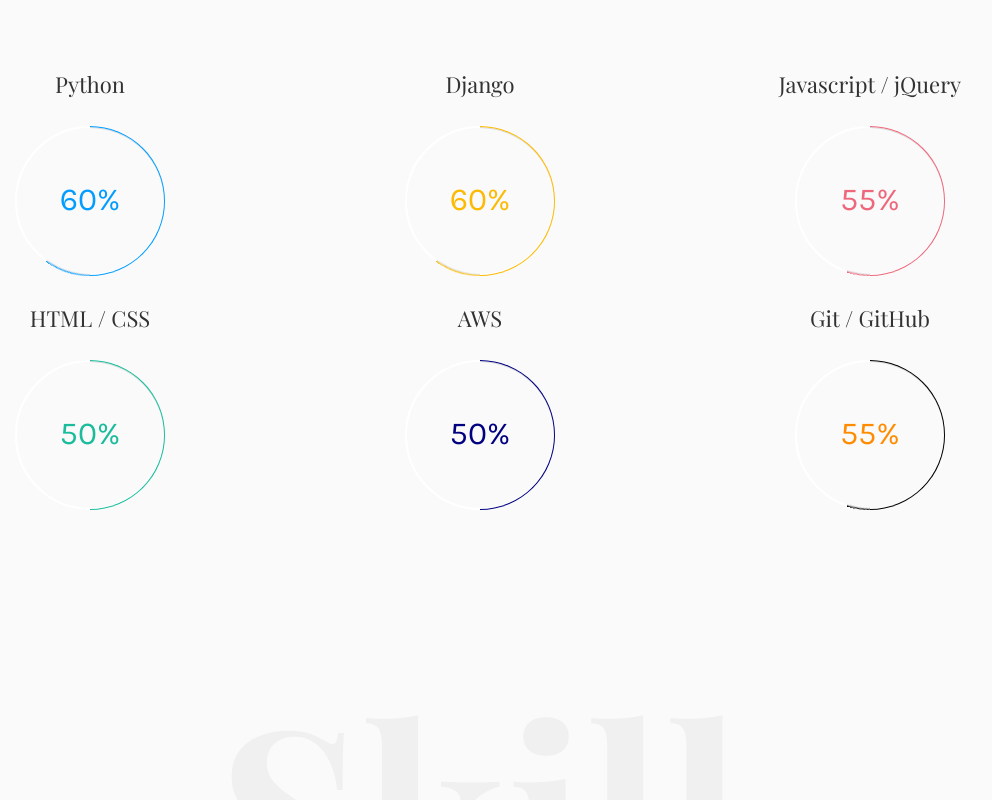
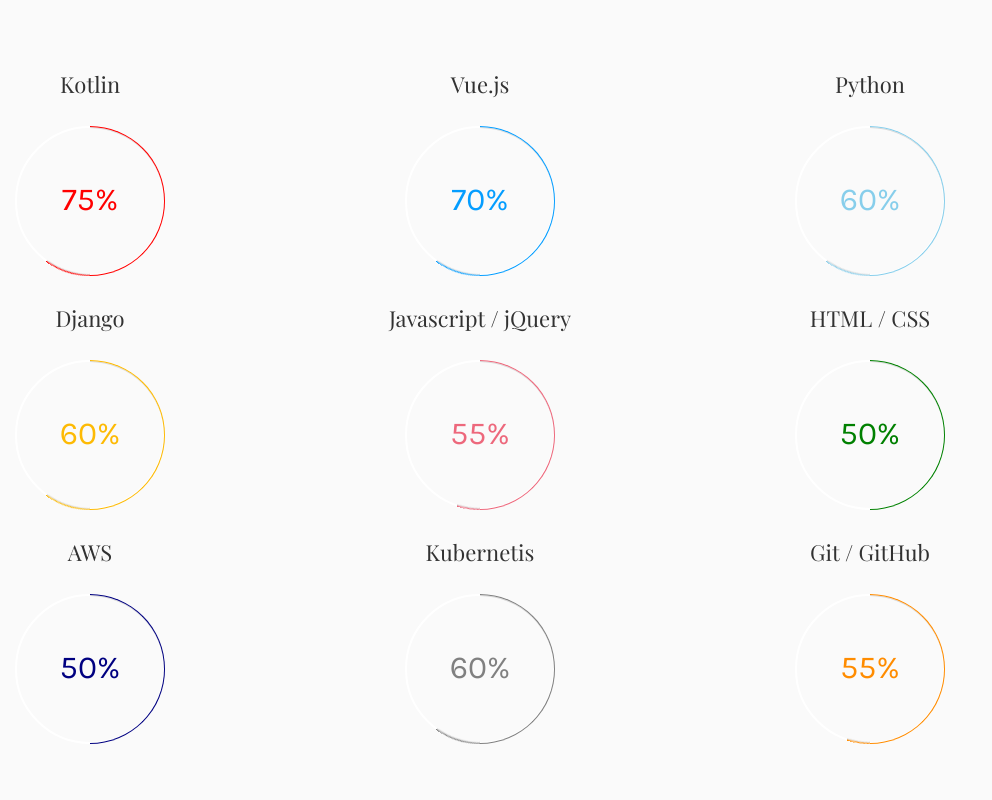
Before and after one commit to jonusHK/portfolio, a plain HTML site: page services.html in a window 1280 px wide. Shown: the part 300-1100 px from the top of the page, without its empty margins (160-1152 px from the left). Drawn offline with nearby package versions, Linux system fonts and the light colour scheme; files whose address does not match are found by name; a web font is replaced by a local one.

Commit message:
포폴 수정

```diff
--- a/css/style.css
+++ b/css/style.css
@@ -534,6 +534,45 @@
   top: 7.5%;
   left: 7.5%; }
 
+.progress.red .progress-bar {
+  border-color: red;
+}
+
+.progress.red .progress-value {
+  color: red;
+}
+
+.progress.red .progress-left .progress-bar {
+  -webkit-animation: loading-4 1.2s linear forwards 1.8s;
+  animation: loading-4 1.2s linear forwards 1.8s;
+}
+
+.progress.skyblue .progress-bar {
+  border-color: skyblue;
+}
+
+.progress.skyblue .progress-value {
+  color: skyblue;
+}
+
+.progress.skyblue .progress-left .progress-bar {
+  -webkit-animation: loading-4 1.2s linear forwards 1.8s;
+  animation: loading-4 1.2s linear forwards 1.8s;
+}
+
+.progress.grey .progress-bar {
+  border-color: grey;
+}
+
+.progress.grey .progress-value {
+  color: grey;
+}
+
+.progress.grey .progress-left .progress-bar {
+  -webkit-animation: loading-4 1.2s linear forwards 1.8s;
+  animation: loading-4 1.2s linear forwards 1.8s;
+}
+
 .progress.blue .progress-bar {
   border-color: #049dff; }
 
@@ -565,10 +604,10 @@
   animation: loading-3 1s linear forwards 1.8s; }
 
 .progress.green .progress-bar {
-  border-color: #1abc9c; }
+  border-color: green; }
 
 .progress.green .progress-value {
-  color: #1abc9c; }
+  color: green; }
 
 .progress.green .progress-left .progress-bar {
   -webkit-animation: loading-2 1s linear forwards 1.8s;
@@ -584,7 +623,7 @@
   -webkit-animation: loading-2 1s linear forwards 1.8s;
   animation: loading-2 1s linea4r forwards 1.8s; }
 
-.progress.darkorange .progress-4bar {
+.progress.darkorange .progress-bar {
   border-color: #FF8C00; }
 
 .progress.darkorange .progress-value {
--- a/services.html
+++ b/services.html
@@ -122,8 +122,32 @@
 				</div>
 				<div class="row">
 					<div class="col-md-4 col-sm-6 text-center"style="margin-top:30px;">
+						<h2 class="progress-head">Kotlin</h2>
+						<div class="progress red">
+								<span class="progress-left">
+										<span class="progress-bar"></span>
+								</span>
+								<span class="progress-right">
+										<span class="progress-bar"></span>
+								</span>
+								<div class="progress-value">75%</div>
+						</div>
+					</div>
+					<div class="col-md-4 col-sm-6 text-center"style="margin-top:30px;">
+						<h2 class="progress-head">Vue.js</h2>
+						<div class="progress blue">
+								<span class="progress-left">
+										<span class="progress-bar"></span>
+								</span>
+								<span class="progress-right">
+										<span class="progress-bar"></span>
+								</span>
+								<div class="progress-value">70%</div>
+						</div>
+					</div>
+			    <div class="col-md-4 col-sm-6 text-center"style="margin-top:30px;">
 			      	<h2 class="progress-head">Python</h2>
-		            <div class="progress blue">
+							<div class="progress skyblue">
 									<span class="progress-left">
 											<span class="progress-bar"></span>
 									</span>
@@ -133,7 +157,6 @@
 									<div class="progress-value">60%</div>
 							</div>
 		        </div>
-
 		        <div class="col-md-4 col-sm-6 text-center" style="margin-top:30px;">
 		         	<h2 class="progress-head">Django</h2>
 							<div class="progress yellow">
@@ -146,7 +169,6 @@
 									<div class="progress-value">60%</div>
 							</div>
 		        </div>
-
 		        <div class="col-md-4 col-sm-6 text-center" style="margin-top:30px;">
 		         	<h2 class="progress-head">Javascript / jQuery</h2>
 							<div class="progress pink">
@@ -159,7 +181,6 @@
 									<div class="progress-value">55%</div>
 							</div>
 		        </div>
-
 		        <div class="col-md-4 col-sm-6 text-center" style="margin-top:30px;">
 		         	<h2 class="progress-head">HTML / CSS</h2>
 							<div class="progress green">
@@ -172,7 +193,6 @@
 									<div class="progress-value">50%</div>
 							</div>
 						</div>
-
 		        <div class="col-md-4 col-sm-6 text-center" style="margin-top:30px;">
 							<h2 class="progress-head">AWS</h2>
 							<div class="progress navy">
@@ -185,7 +205,18 @@
 								<div class="progress-value">50%</div>
 							</div>
 						</div>
-
+			      <div class="col-md-4 col-sm-6 text-center"style="margin-top:30px;">
+			      	<h2 class="progress-head">Kubernetis</h2>
+		            <div class="progress grey">
+		                <span class="progress-left">
+		                    <span class="progress-bar"></span>
+		                </span>
+		                <span class="progress-right">
+		                    <span class="progress-bar"></span>
+		                </span>
+		                <div class="progress-value">60%</div>
+		            </div>
+		         </div>
 						<div class="col-md-4 col-sm-6 text-center" style="margin-top:30px;">
 							<h2 class="progress-head">Git / GitHub</h2>
 							<div class="progress darkorange">
@@ -227,6 +258,17 @@
 											<h3>Programming Language</h3>
 											<ul style="list-style-type: none;">
 												<li>
+													<U><b>Kotlin</b></U>
+													<p>- 대형 프로젝트 개발 경험을 통한 코틀린 기본 구조 및 자료변환 숙지<br>
+													- Kotlin를 이용하여 사내 존 관리 시스템, 플랜 시스템 개발, 토이 프로젝트로는 유기견 조회 플랫폼 개발 진행중<br>
+													- controller, api service, grpc service, dao, grpc protobuf 설계를 이용한 서비스 제작</p>
+												</li>
+												<li>
+													<U><b>Vue.js</b></U>
+													<p>- axios 통신 라이브러리를 통한 라우터 설정과 wrapper 함수 생성, Vuex 상태 관리 라이브러리 적용, 모바일 반응형 UI 작업 외 전반적인 vue 라이프 사이클 학습<br>
+													- Vue.js를 이용하여 사내 존 관리 시스템, 플랜 시스템 UI 작업 진행<br>
+												</li>
+												<li>
 													<U><b>Javascript &amp; jQuery</b></U>
 													<p>- codeit 온라인 강의를 통해 변수와 상수, 문자열과 배열, 객체, 반복문 등 javascript의 기본 문법 학습<br>
 													- javascript, jQuery를 이용하여 간단한 프로젝트로 카카오톡 채팅창, 음악 스트리밍, 화면 스크롤 시 페이지 효과 페이지 등 제작<br>
@@ -249,8 +291,8 @@
 											<h3>Database</h3>
 											<ul>
 												<li>
-													<U><b>mariaDB</b></U>
-													<p>- CREATE, SELECT, INSERT, SHOW 등 기본 명령어를 통해 DB 생성 및 수정, 삭제 가능<br>
+													<U><b>mySQL &amp; mariaDB</b></U>
+													<p>- CREATE, SELECT, INSERT, SHOW 등 명령어를 통한 DB 생성 및 수정, 삭제<br>
 														- DDL, DML으로 서로 다른 테이블에서 필요한 데이터 검색 및 변형 가능</p>
 												</li>
 											</ul>
@@ -260,6 +302,10 @@
 										<div class="services animate-box">
 											<h3>Framework</h3>
 											<ul>
+												<li>
+													<U><b>Spring boot</b></U>
+													<p>- Spring boot 사용하여 사내 존관리시스템, 차량 월단위 대여시스템 제작 및 배포<br>
+												</li>
 												<li>
 													<U><b>Django</b></U>
 													<p>- Django에서 ajax, python, javascript를 이용하여 수강 신청 서비스, 일상 추억 공유 서비스 제작 및 배포<br>
@@ -285,6 +331,11 @@
 										<div class="services animate-box">
 												<h3>Deploy</h3>
 												<ul>
+													<li>
+														<U><b>Kubernetis &amp; helm chart</b></U>
+														<p>- 쿠버네티스와 헬름차트 파이프라인을 이용한 프로젝트 배포 경험<br>
+															- chart 관련 yml 작성하여 ingress, service, pod, container 등 설정 및 배포 진행</p>
+													</li>
 													<li>
 														<U><b>AWS EC2</b></U>
 														<p>- AWS EC2를 활용하여 프로젝트 배포 경험<br>
```
Also changed, not shown: about.html (+2 -2 lines), contact.html (+2 -2 lines), index.html (+23 -3 lines). Lines whose indentation alone changed are shown as unchanged.
